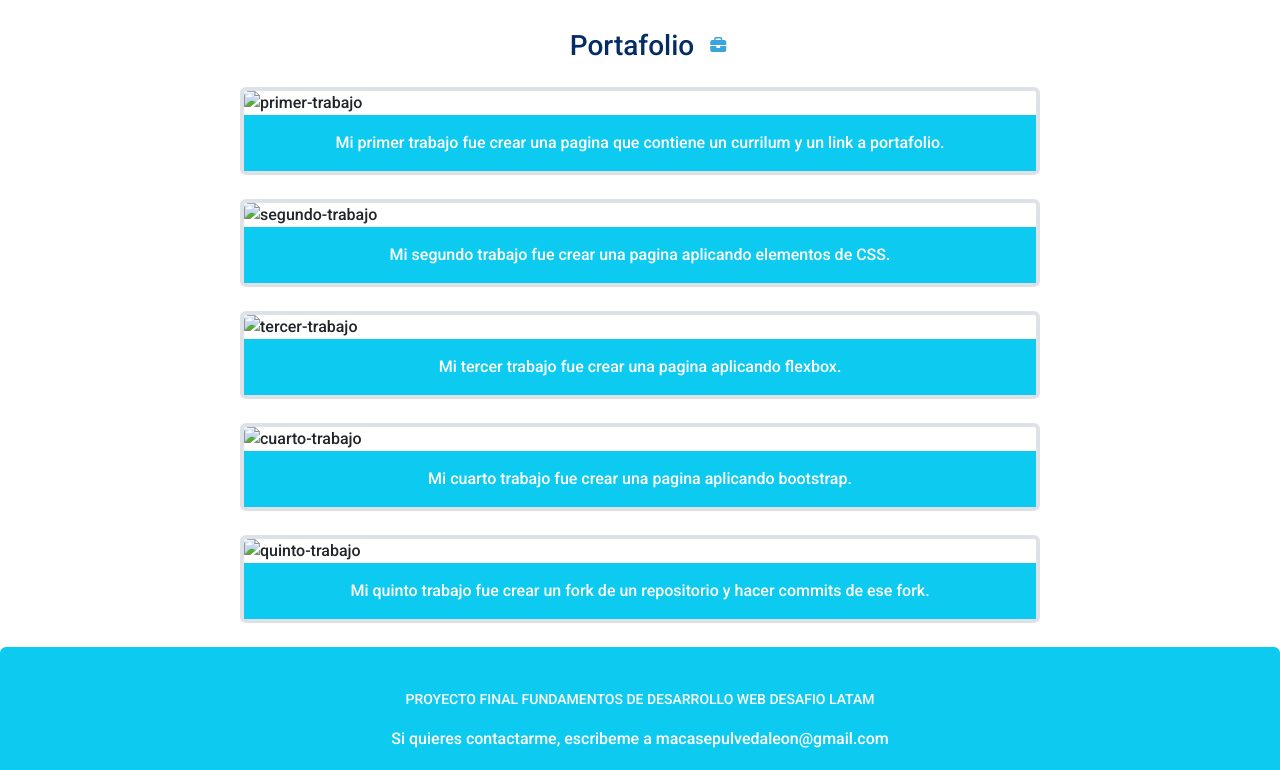
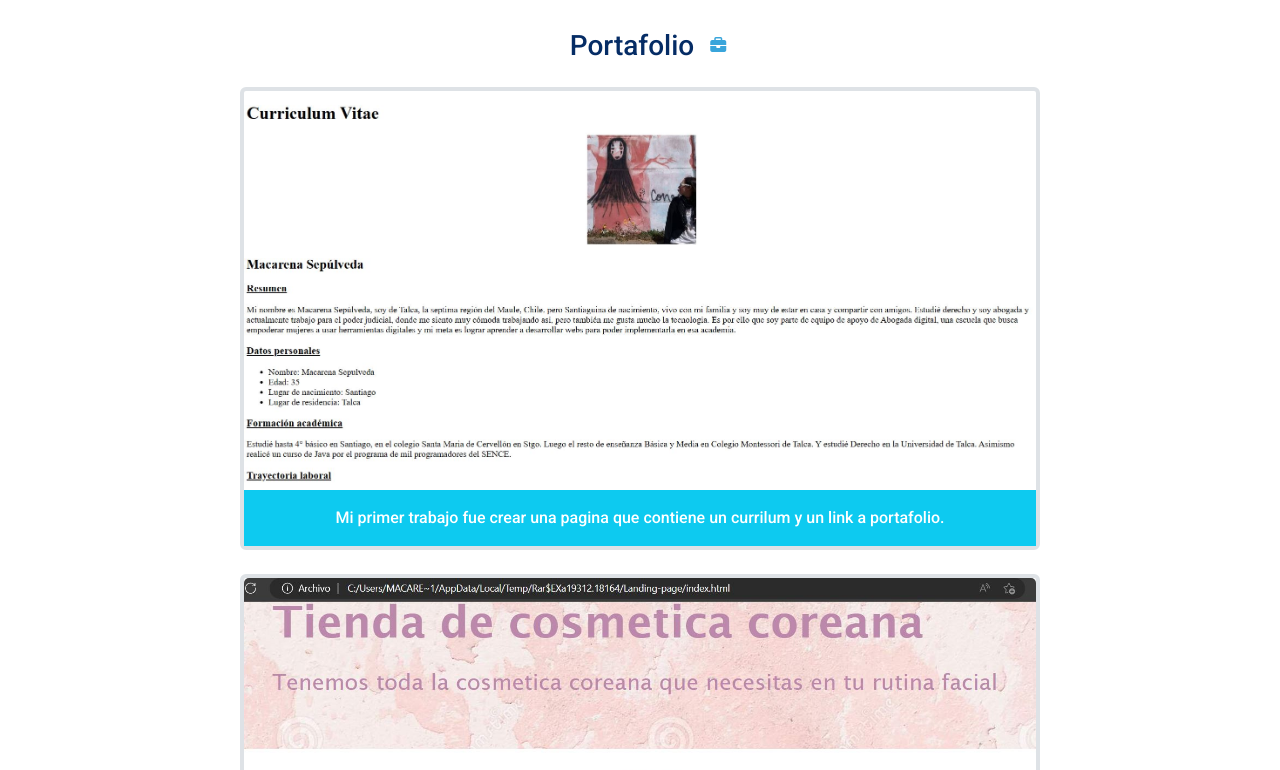
Before and after one commit to rentonarima/desafio-final, a plain HTML site: page index.html in a window 1280 px wide. Shown: the part 730-1500 px from the top of the page. Drawn offline with nearby package versions, Linux system fonts and the light colour scheme.

Commit message:
arregle fotos

```diff
--- a/index.html
+++ b/index.html
@@ -130,7 +130,7 @@
       <!--contenedor card 1-->
       <div class="card border border-4" style="width: 50rem">
         <img
-          src="../desafia-final/assets/img/introduccion-html.JPG"
+          src="./assets/img/introduccion-html.JPG"
           class="card-img-top"
           alt="primer-trabajo"
         />
@@ -147,7 +147,7 @@
       <!--contenedor card 2-->
       <div class="card border border-4" style="width: 50rem">
         <img
-          src="../desafia-final/assets/img/introduccion-css.JPG"
+          src="./assets/img/introduccion-css.JPG"
           class="card-img-top"
           alt="segundo-trabajo"
         />
@@ -163,7 +163,7 @@
       <!--contenedor card 3-->
       <div class="card border border-4" style="width: 50rem">
         <img
-          src="../desafia-final/assets/img/flexbox.JPG"
+          src="./assets/img/flexbox.JPG"
           class="card-img-top"
           alt="tercer-trabajo"
         />
@@ -179,7 +179,7 @@
       <!--contenedor card 4-->
       <div class="card border border-4" style="width: 50rem">
         <img
-          src="../desafia-final/assets/img/bootstrap.JPG"
+          src="./assets/img/bootstrap.JPG"
           class="card-img-top"
           alt="cuarto-trabajo"
         />
@@ -195,7 +195,7 @@
       <!--contenedor card 5-->
       <div class="card border border-4" style="width: 50rem">
         <img
-          src="../desafia-final/assets/img/proyecto-github.JPG"
+          src="./assets/img/proyecto-github.JPG"
           class="card-img-top"
           alt="quinto-trabajo"
         />
```
